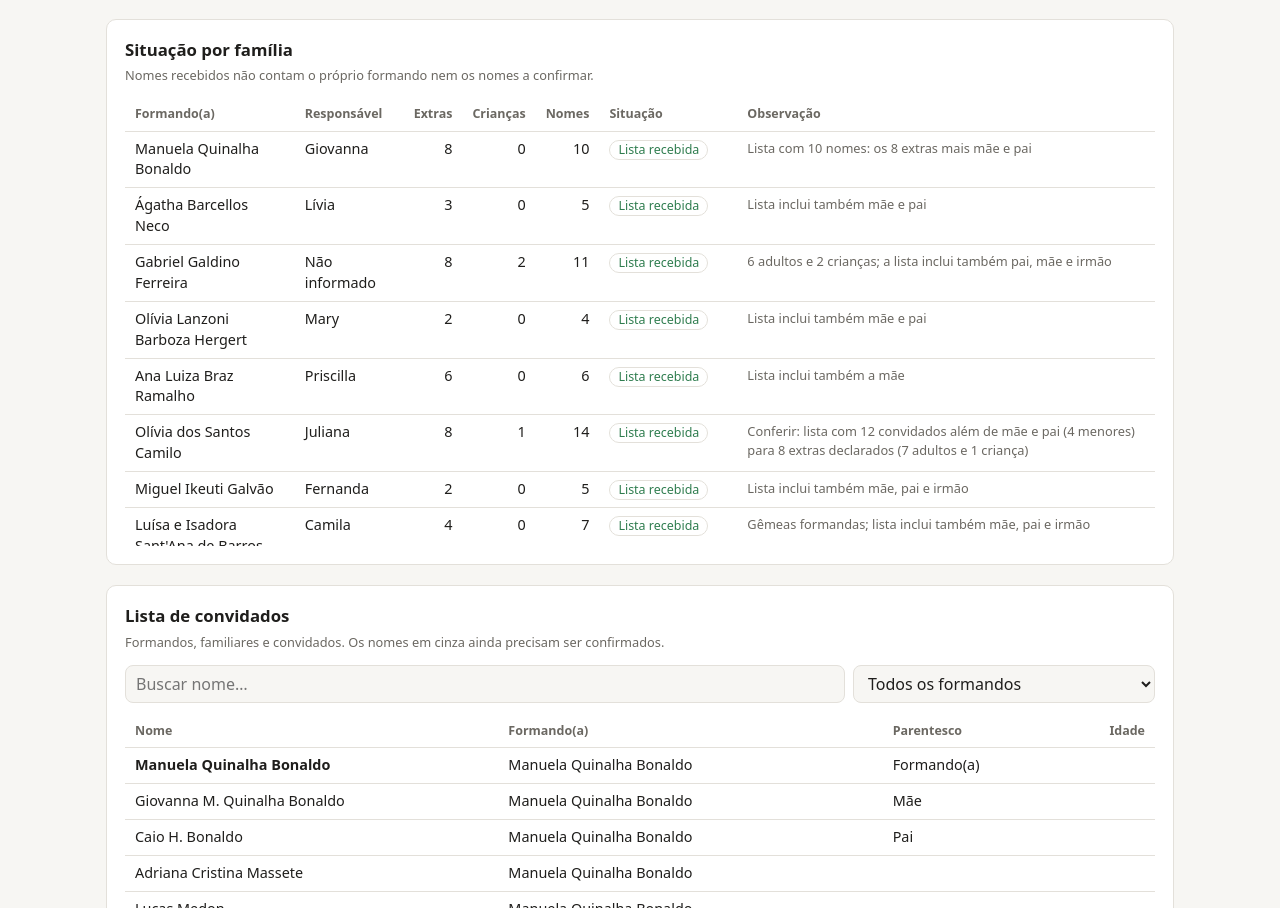
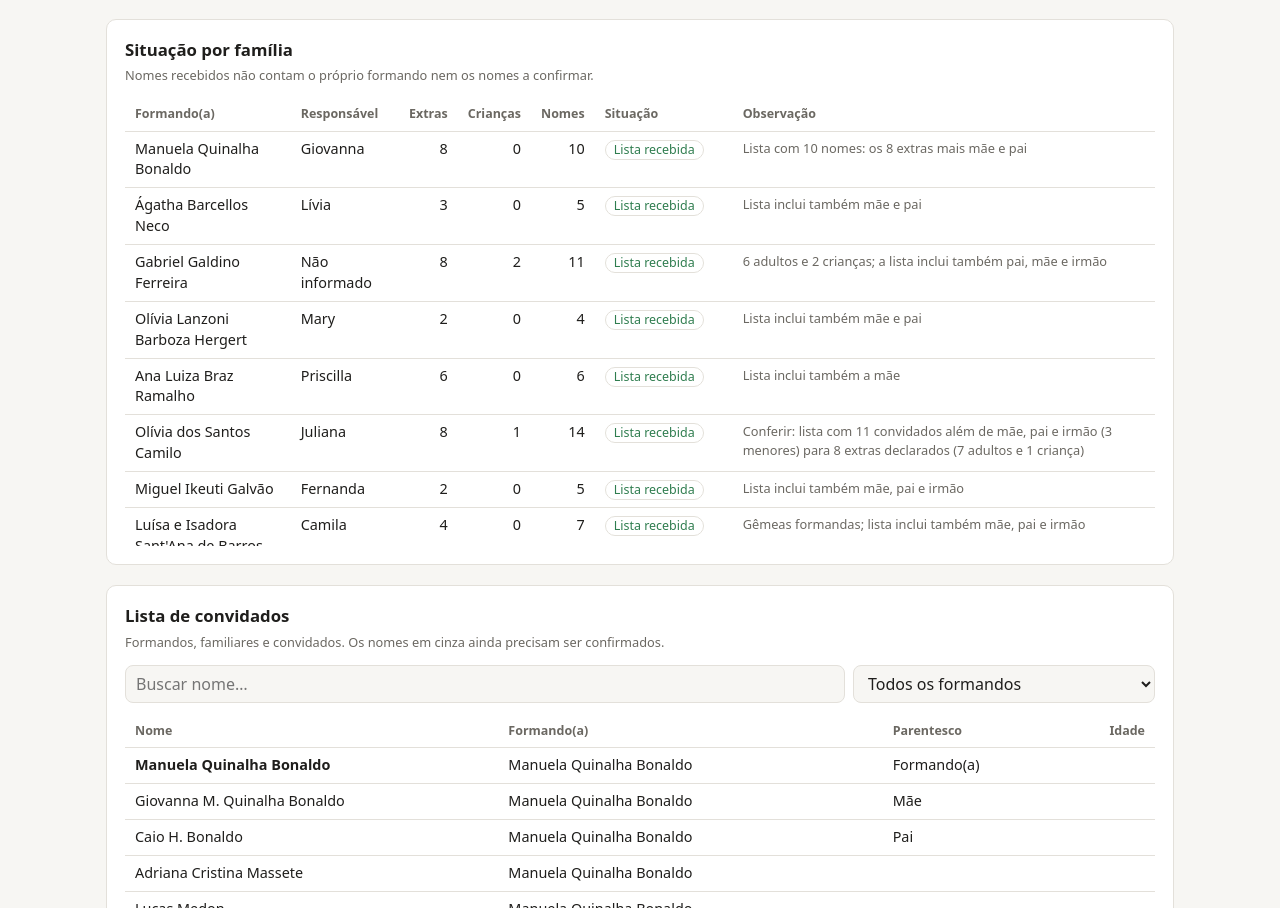
Before and after one commit to alexervilha-maker/formatura-convidados, a plain HTML site: page index.html in a window 1280 px wide. Shown: the part 901-1809 px from the top of the page. Drawn offline with Linux system fonts and the light colour scheme.

Commit message:
Marca Otto como irmão da Olívia Camilo
Co-Authored-By: Claude Opus 5.5 <noreply@anthropic.com>
Claude-Session: https://claude.ai/code/session_01LsseXTMVcmT75vLLbTJ5tk

```diff
--- a/index.html
+++ b/index.html
@@ -169,7 +169,7 @@ const familias = [
   "extras": 8,
   "criancas": 1,
   "status": "Lista recebida",
-  "obs": "Conferir: lista com 12 convidados além de mãe e pai (4 menores) para 8 extras declarados (7 adultos e 1 criança)"
+  "obs": "Conferir: lista com 11 convidados além de mãe, pai e irmão (3 menores) para 8 extras declarados (7 adultos e 1 criança)"
  },
  {
   "formando": "Miguel Ikeuti Galvão",
@@ -504,7 +504,7 @@ const convidados = [
  {
   "nome": "Otto",
   "formando": "Olívia dos Santos Camilo",
-  "parentesco": "",
+  "parentesco": "Irmão",
   "idade": "8"
  },
  {
```
